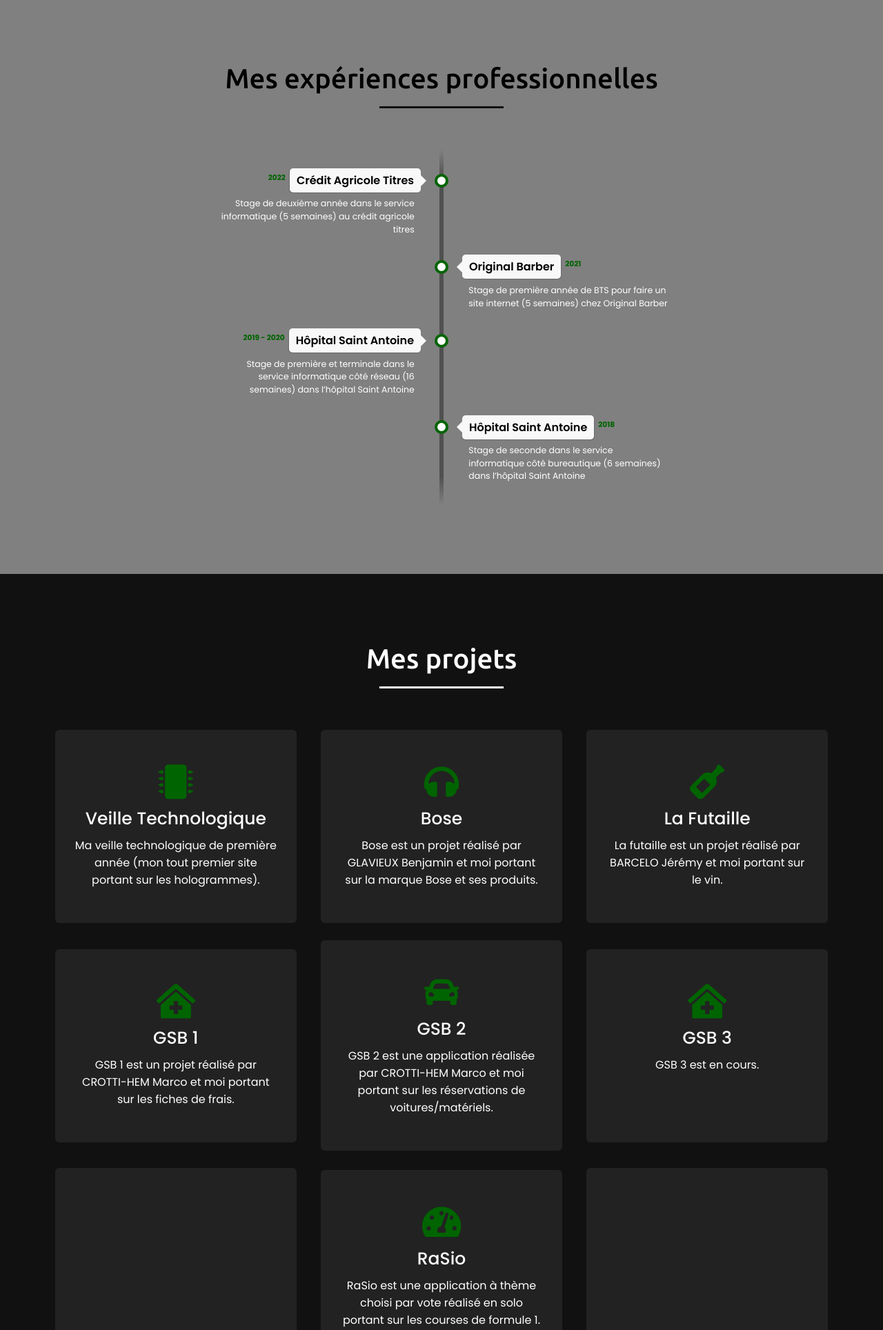
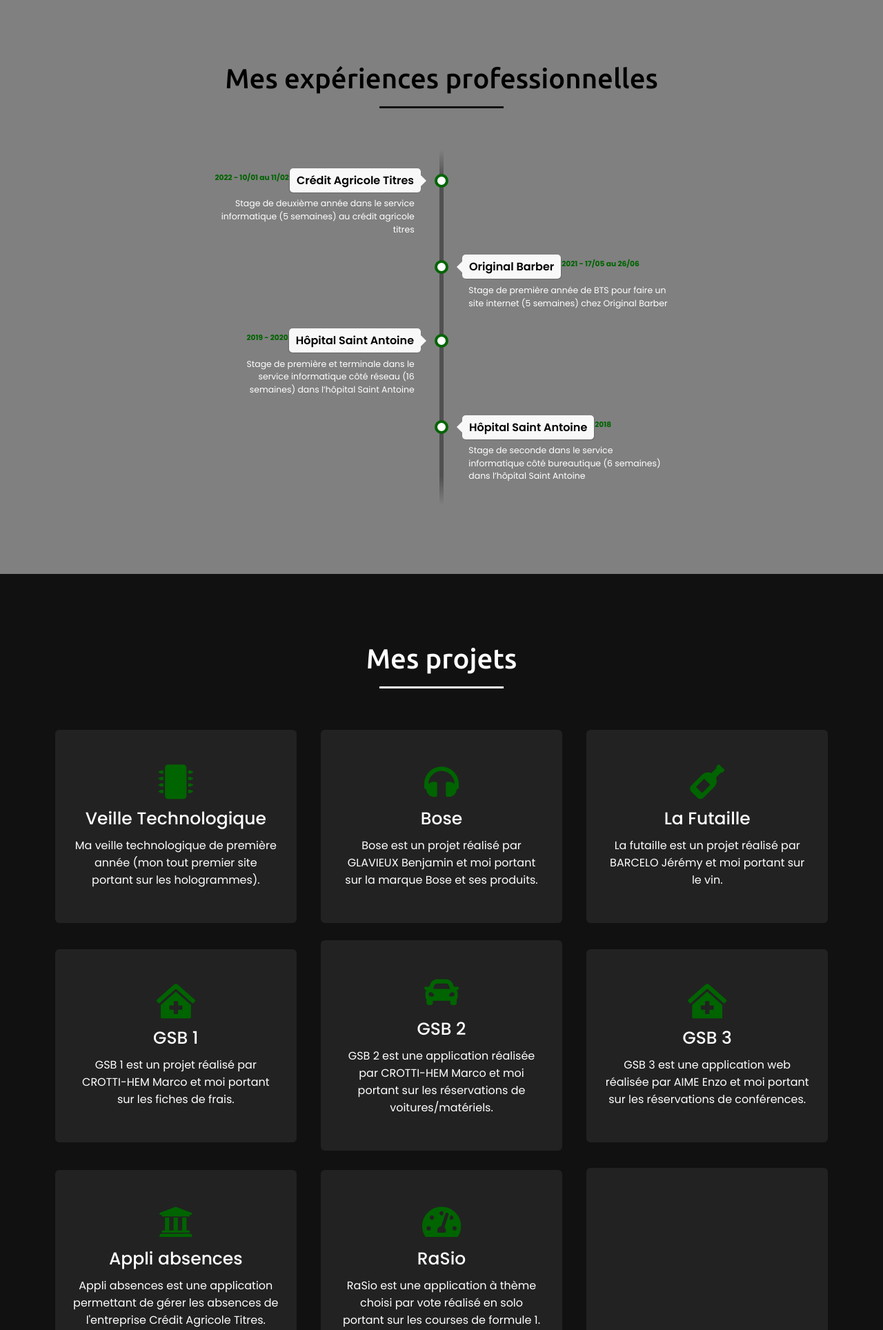
Before and after one commit to Orvuss/Portfolio, a PHP site: page / in a window 1280 px wide. Shown: the part 2366-4294 px from the top of the page at 69% size. Run offline with PHP 8.4, Linux system fonts and the light colour scheme.

Commit message:
Ajout des dates + appli absences

```diff
--- a/index.html
+++ b/index.html
@@ -113,7 +113,7 @@
                             <div class="direction-l">
                                 <div class="flag-wrapper">
                                     <span class="flag">Crédit Agricole Titres</span>
-                                    <span class="time-wrapper"><span class="time">2022</span></span>
+                                    <span class="time-wrapper"><span class="time">2022 - 10/01 au 11/02</span></span>
                                 </div>
                                 <div class="desc">
                                     Stage de deuxième année dans le service
@@ -125,7 +125,7 @@
                             <div class="direction-r">
                                 <div class="flag-wrapper">
                                     <span class="flag">Original Barber</span>
-                                    <span class="time-wrapper"><span class="time">2021</span></span>
+                                    <span class="time-wrapper"><span class="time">2021 - 17/05 au 26/06</span></span>
                                 </div>
                                 <div class="desc">
                                     Stage de première année de BTS pour faire un site
@@ -181,7 +181,7 @@
                                 <!-- Le Contenu -->
                                 <h1>Veille Technologique</h1>
                                 <p style="font-weight: bold;">Site Vitrine</p>
-                                <p style="color: grey; text-decoration: underline;">2020</p>
+                                <p style="color: grey; text-decoration: underline;">2020-2022</p>
                                 <section class="auto-slider">
                                     <div id="slider">
                                         <figure>
@@ -229,7 +229,7 @@
                                 <!-- Le Contenu -->
                                 <h1>Bose</h1>
                                 <p style="font-weight: bold;">Site Vitrine</p>
-                                <p style="color: grey; text-decoration: underline;">2020</p>
+                                <p style="color: grey; text-decoration: underline;">2020 - 13/11 au 15/12</p>
                                 <section class="auto-slider">
                                     <div id="slider">
                                         <figure>
@@ -278,7 +278,7 @@
                                 <!-- Le Contenu -->
                                 <h1>La Futaille</h1>
                                 <p style="font-weight: bold;">Site Marchand</p>
-                                <p style="color: grey; text-decoration: underline;">2021</p>
+                                <p style="color: grey; text-decoration: underline;">2021 - 15/01 au 10/02</p>
                                 <section class="auto-slider">
                                     <div id="slider">
                                         <figure>
@@ -329,7 +329,7 @@
                                 <!-- Le Contenu -->
                                 <h1>GSB 1</h1>
                                 <p style="font-weight: bold;">Site Marchand</p>
-                                <p style="color: grey; text-decoration: underline;">2021</p>
+                                <p style="color: grey; text-decoration: underline;">2021 - 28/09 au 07/11</p>
                                 <section class="auto-slider">
                                     <div id="slider">
                                         <figure>
@@ -378,6 +378,7 @@
                                 <!-- Le Contenu -->
                                 <h1>GSB 2</h1>
                                 <p style="font-weight: bold;">Application</p>
+                                <p style="color: grey; text-decoration: underline;">2021 - 15/11 au 16/12</p>
                                 <section class="auto-slider">
                                     <div id="slider">
                                         <figure>
@@ -416,8 +417,7 @@
                             <a class="btn-modal" href="#open-modal6">
                                 <i class="fas fa-clinic-medical"></i>
                                 <div class="text">GSB 3</div>
-                                <p class="couleur">GSB 3 est en cours.</p>
-                                <br><br>
+                                <p class="couleur">GSB 3 est une application web réalisée par AIME Enzo et moi portant sur les réservations de conférences.</p>
                             </a>
                         </div>
                         <div id="open-modal6" class="modal-window">
@@ -426,15 +426,14 @@
                                 <!-- Le Contenu -->
                                 <h1>GSB 3</h1>
                                 <p style="font-weight: bold;">FrameWork</p>
-                                <p style="color: grey; text-decoration: underline;">2022</p>
+                                <p style="color: grey; text-decoration: underline;">2021-2022 - 16/12 au 08/03</p>
                                 <section class="auto-slider">
                                     <div id="slider">
                                         <figure>
-                                            <img src="images/en construction.jpg" alt="Image">
-                                            <img src="images/en construction.jpg" alt="Image">
-                                            <img src="images/en construction.jpg" alt="Image">
-                                            <img src="images/en construction.jpg" alt="Image">
-                                            <img src="images/en construction.jpg" alt="Image">
+                                            <img src="images/projets/gsb3/Connexion.png" alt="Image">
+                                            <img src="images/projets/gsb3/Inscription.png" alt="Image">
+                                            <img src="images/projets/gsb3/Désinscription.png" alt="Image">
+
                                         </figure>
                                         <div class="indicator"></div>
                                     </div>
@@ -444,7 +443,8 @@
                                 <br>
                                 <h2 style="font-weight: bold;">Description</h2>
                                 <p>
-                                    GSB 3 est en cours.
+                                    GSB 3 est un projet donné par les professeurs comptant pour le BTS où les visiteurs pouvaient s'inscrire à des conférences ainsi ou se désinscrire
+                                    et afficher les conférences disponibles, les responsables pouvaient les afficher et voir toutes les conférences réservées.
                                 </p>
                                 <br>
                                 <h2 style="font-weight: bold;">Équipe</h2>
@@ -462,13 +462,51 @@
                 </div>
                 <br>
                 <div class="serv-content">
+                    <!-- Appli absence -->
                     <div class="card">
                         <div class="box">
-                            <a class="btn-modal" href="#open-modal7">
-                                <div class="text"></div>
-                                <p class="couleur"></p>
-                                <br><br><br><br><br><br><br>
+                            <a class="btn-modal" href="#open-modal8">
+                                <i class="fas fa-university"></i>
+                                <div class="text">Appli absences</div>
+                                <p class="couleur">Appli absences est une application permettant de gérer les absences de l'entreprise Crédit Agricole Titres.</p>
                             </a>
+                        </div>
+                        <div id="open-modal8" class="modal-window">
+                            <div>
+                                <a href="#services" title="Close" class="modal-close"><img src="images/cancel.svg"></a>
+                                <!-- Le Contenu -->
+                                <h1>Appli absences</h1>
+                                <p style="font-weight: bold;">Application</p>
+                                <p style="color: grey; text-decoration: underline;">2022 - 10/01 au 11/02</p>
+                                <section class="auto-slider">
+                                    <div id="slider">
+                                        <figure>
+                                            <img src="images/projets/Appli absences/Accueil.png" alt="Image">
+                                            <img src="images/projets/Appli absences/Mois.png" alt="Image">
+                                            <img src="images/projets/Appli absences/Ajouter.png" alt="Image">
+                                            <img src="images/projets/Appli absences/Supprimer.png" alt="Image">
+                                            <img src="images/projets/Appli absences/Affectation.png" alt="Image">
+                                        </figure>
+                                        <div class="indicator"></div>
+                                    </div>
+                                </section>
+                                <h2 style="font-weight: bold;">Langages</h2>
+                                <p>Java, HTML, SQL</p>
+                                <br>
+                                <h2 style="font-weight: bold;">Description</h2>
+                                <p>
+                                    Appli absences est une application réalisée en solo portant sur des ajouts d'affectation pour des congés dans un tableau pour le personnel de
+                                    Crédit Agricole Titres. Cette application est un projet de stage.
+                                </p>
+                                <br>
+                                <h2 style="font-weight: bold;">Compétences</h2>
+                                <p>
+                                    - Gérer le patrimoine informatique<br>
+                                    - Répondre aux incidents et aux demandes d’assistance et d’évolution<br>
+                                    - Travailler en mode projet<br>
+                                    - Mettre à disposition des utilisateurs un service informatique<br>
+                                </p>
+                            </div>
                         </div>
                     </div>
                     <!-- RaSio -->
--- a/style.css
+++ b/style.css
@@ -238,7 +238,7 @@ section .title::after{
 
   .time {
     display: inline-block;
-    padding: 4px 6px;
+    padding: 4px 1px;
   }
 
   .desc {
```
Also changed, not shown: images/projets/Appli absences/Accueil.png (added), images/projets/Appli absences/Affectation.png (added), images/projets/Appli absences/Ajouter.png (added), images/projets/Appli absences/Mois.png (added), images/projets/Appli absences/Supprimer.png (added), images/projets/gsb3/Connexion.png (added), images/projets/gsb3/Désinscription.png (added), images/projets/gsb3/Inscription.png (added).
